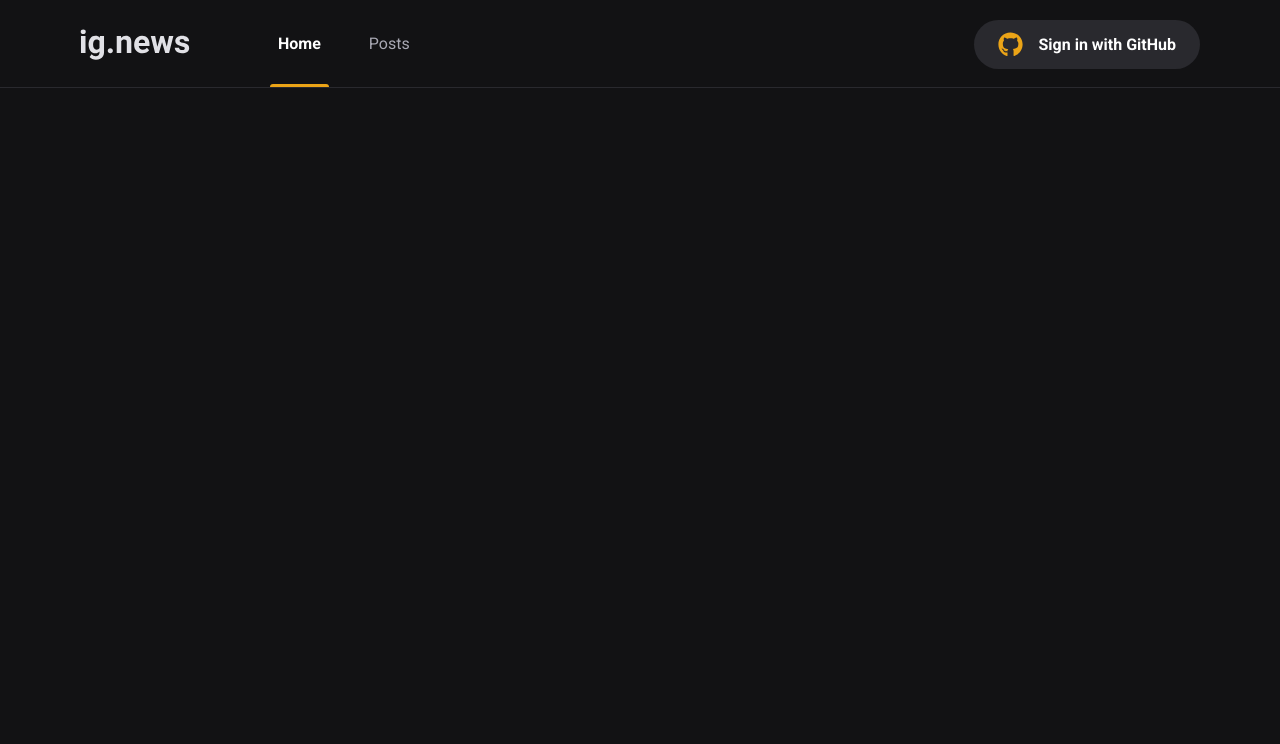
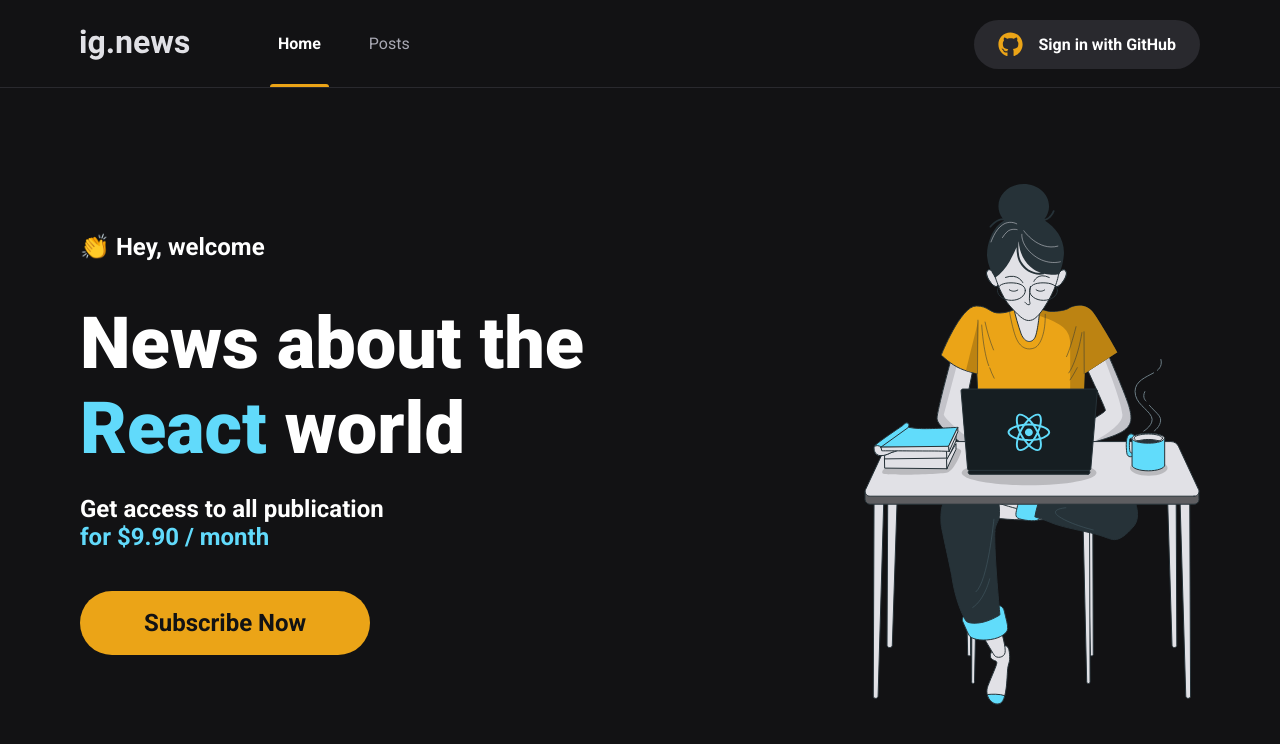
Before and after one commit to davifelix5/ignews, a Next.js app: page / in a window 1280 px wide. Shown: the top 744 px of the page. Built offline with nearby package versions, Linux system fonts and the light colour scheme.

Commit message:
feature: Home design ready

```diff
--- /dev/null
+++ b/src/components/SubscribeButton.tsx
@@ -0,0 +1,10 @@
+
+import styles from '../styles/SubscribeButton.module.scss'
+
+export function SubscribeButton() {
+  return (
+    <button className={styles.button}>
+      Subscribe Now
+    </button>
+  )
+}
--- a/src/pages/index.tsx
+++ b/src/pages/index.tsx
@@ -1,4 +1,7 @@
 import Head from 'next/head'
+import { SubscribeButton } from '../components/SubscribeButton'
+
+import styles from '../styles/Home.module.scss'
 
 export default function Home() {
   return (
@@ -6,7 +9,15 @@
       <Head>
         <title>Home | ig.news</title>
       </Head>
-      <main></main>
+      <main className={styles.main}>
+        <section className={styles.hero}>
+          <span>👏 Hey, welcome</span>
+          <h1>News about the <br /> <span>React</span> world</h1>
+          <p>Get access to all publication <br /> <span>for $9.90 / month</span></p>
+          <SubscribeButton />
+        </section>
+        <img src="/woman.svg" alt="Woman coding in React" />
+      </main>
     </>
   )
 }
--- /dev/null
+++ b/src/styles/Home.module.scss
@@ -0,0 +1,34 @@
+.main {
+  max-width: 1120px;
+  margin: 0 auto;
+  height: calc(100vh - 5.5rem);
+
+  display: flex;
+  align-items: center;
+  justify-content: space-between;
+}
+
+.hero {
+  > span {
+    font-size: 1.5rem;
+    font-weight: bold;
+  }
+  h1 {
+    margin: 2.5rem 0 1.5rem;
+    font-size: 4.5rem;
+    font-weight: 900;
+  }
+  p {
+    font-size: 1.5rem;
+    font-weight: 700;
+  }
+  button {
+    margin-top: 2.5rem;
+  }
+
+  h1, p {
+    span {
+      color: var(--cyan-500);
+    }
+  }
+}
--- /dev/null
+++ b/src/styles/SubscribeButton.module.scss
@@ -0,0 +1,18 @@
+.button {
+  border: none;
+  background-color: var(--yellow-500);
+
+  height: 4rem;
+  padding: 1rem 4rem;
+  border-radius: 4rem;
+
+  font-size: 1.5rem;
+  color: var(--grey-900);
+  font-weight: 700;
+
+  &:hover {
+    filter: brightness(0.8)
+  }
+
+  transition: filter 0.3s;
+}
```
Also changed, not shown: public/woman.svg (added).
